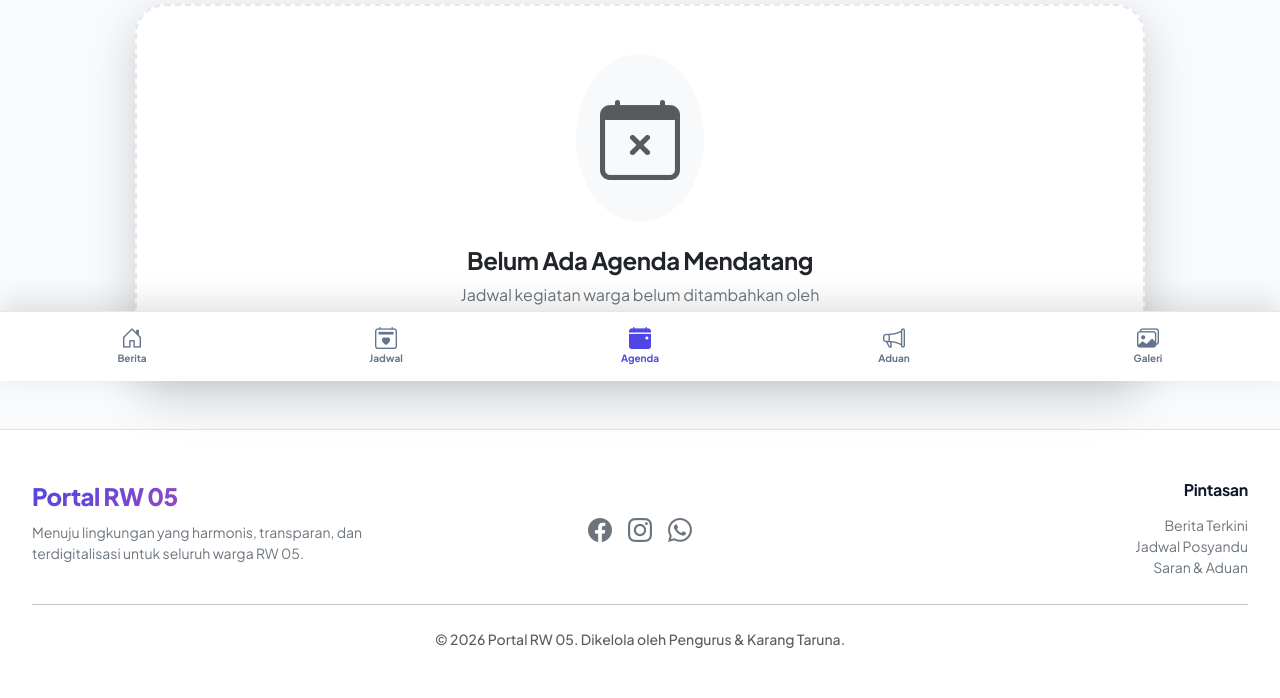
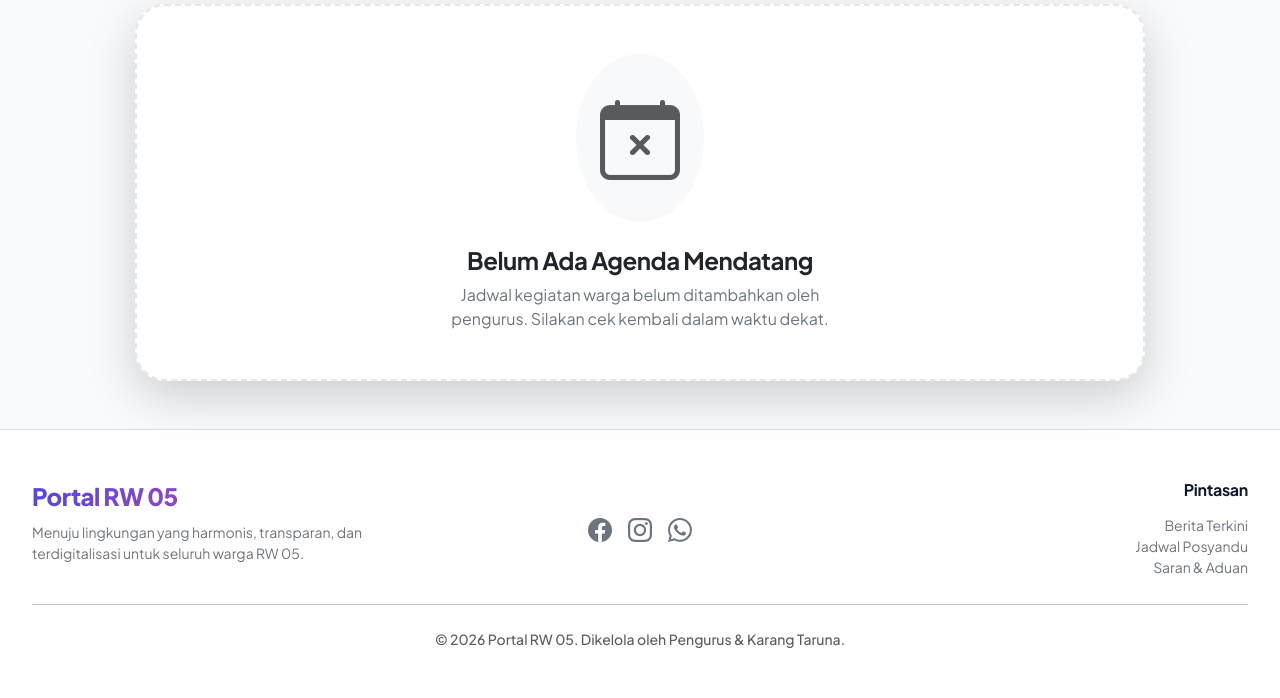
Before and after one commit to FirmanSaputra25/rw05-portal, a Laravel app: page /agenda in a window 1280 px wide. Shown: the part 419-1117 px from the top of the page. Run offline with Laravel 12, Linux system fonts and the light colour scheme; data that the repository does not hold is empty; style sheets or scripts are compiled from the project's sources.

Commit message:
memperbaiki navigation

```diff
--- a/resources/views/layouts/app.blade.php
+++ b/resources/views/layouts/app.blade.php
@@ -486,6 +486,7 @@
         }
 
         /* Mobile Bottom Nav - Rock Solid Fixed Position */
+        @media (max-width: 991px) {
             .mobile-bottom-nav {
                 position: fixed !important;
                 bottom: 0 !important;
@@ -542,10 +543,15 @@
                 white-space: nowrap !important;
             }
 
-        /* Responsive Body Padding - Prevent content being hidden behind nav */
-        @media (max-width: 991px) {
             body {
                 padding-bottom: 75px !important;
+            }
+        }
+
+        /* Desktop specific: Hide the mobile nav container always */
+        @media (min-width: 992px) {
+            .mobile-bottom-nav {
+                display: none !important;
             }
         }
 
```
Lines whose indentation alone changed are shown as unchanged.
